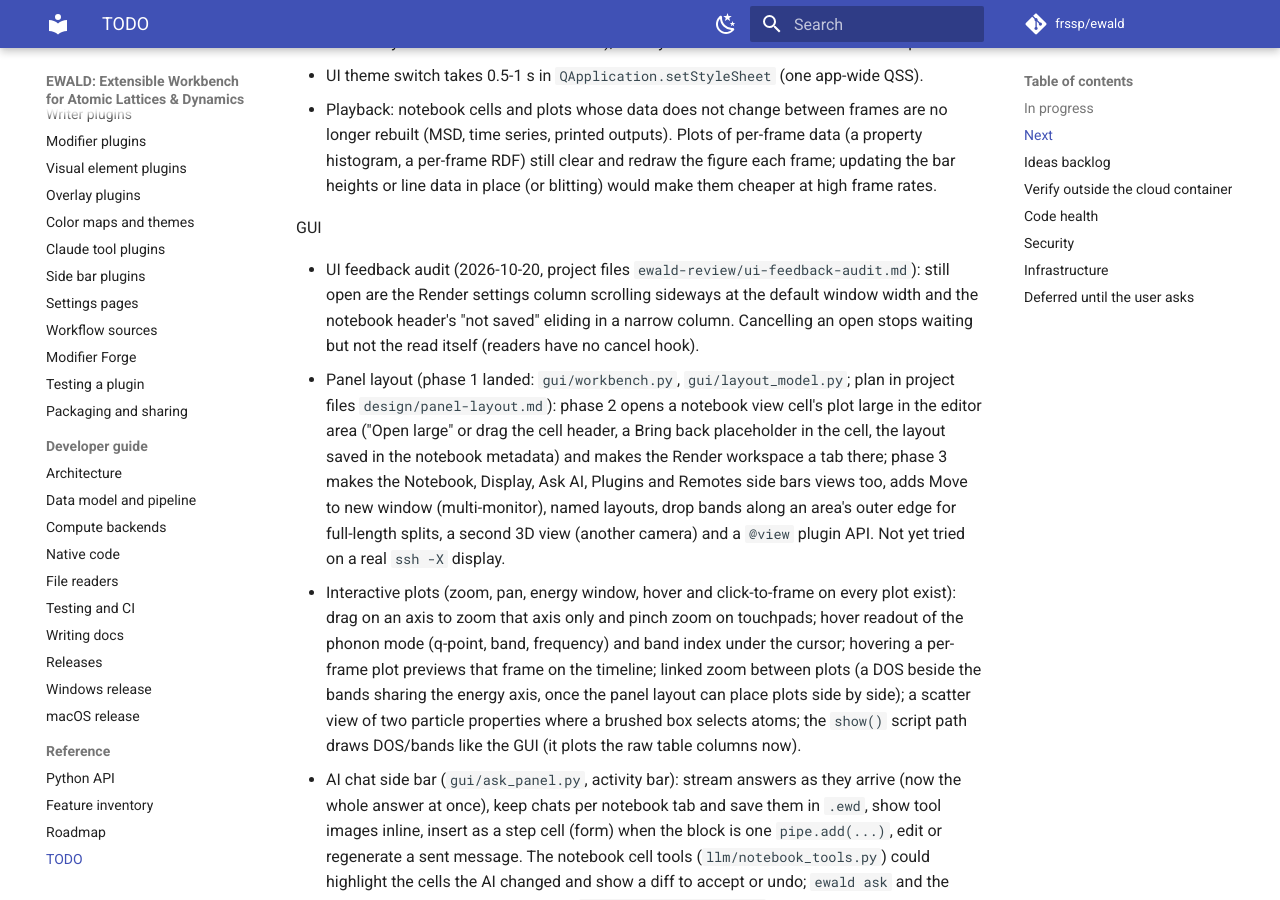
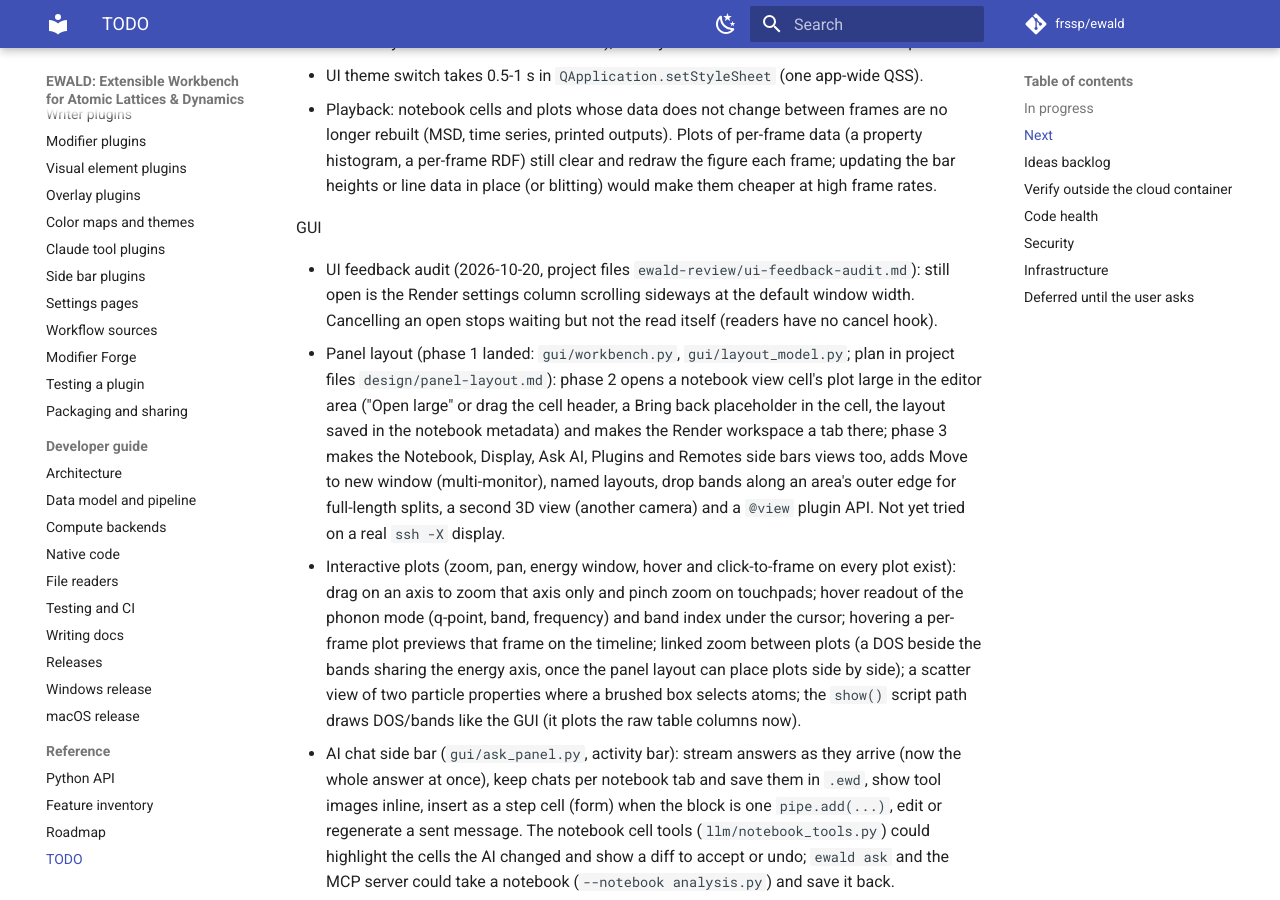
Before and after one commit to frssp/ewald, an MkDocs documentation site: the page built from docs/todo.md, in a window 1280 px wide and 900 px high, scrolled down 908 px. Built offline with MkDocs 1.6.1 and Material for MkDocs 9.7.7, drawn with Linux system fonts in a browser that asks for light colours; comment, search, counter and statistics services are not loaded.

Commit message:
todo: notebook header item done
Co-Authored-By: Claude Opus 5.5 (1M context) <noreply@anthropic.com>

```diff
--- a/docs/todo.md
+++ b/docs/todo.md
@@ -39,8 +39,7 @@ Performance (measured 2026-10-20 in the cloud container, 4 cores, llvmpipe GL; n
 GUI
 
 - UI feedback audit (2026-10-20, project files `ewald-review/ui-feedback-audit.md`): still open
-  are the Render settings column scrolling sideways at the default window width and the
-  notebook header's "not saved" eliding in a narrow column. Cancelling an open stops waiting
+  is the Render settings column scrolling sideways at the default window width. Cancelling an open stops waiting
   but not the read itself (readers have no cancel hook).
 - Panel layout (phase 1 landed: `gui/workbench.py`, `gui/layout_model.py`; plan in project
   files `design/panel-layout.md`): phase 2 opens a notebook view cell's plot large in the
```
